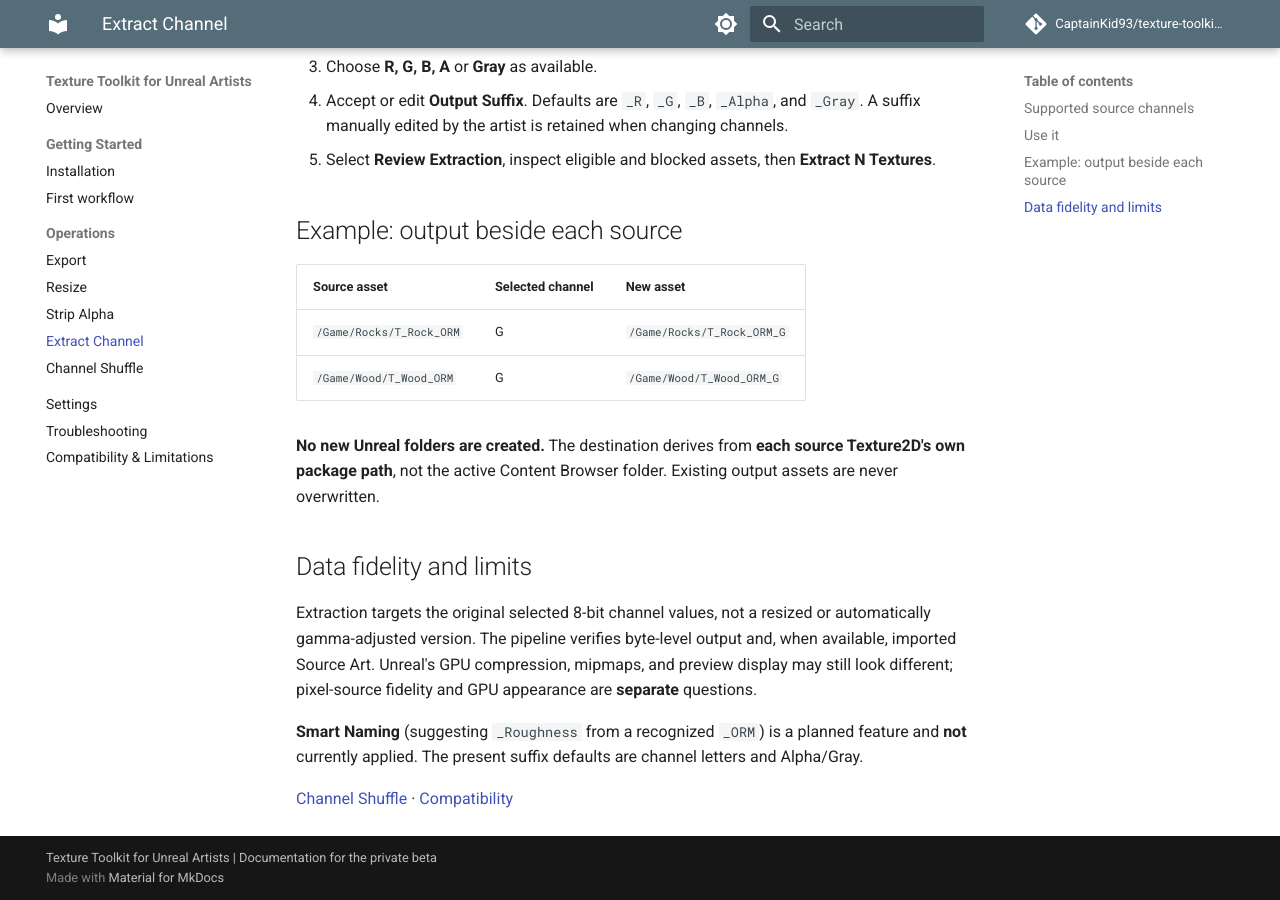
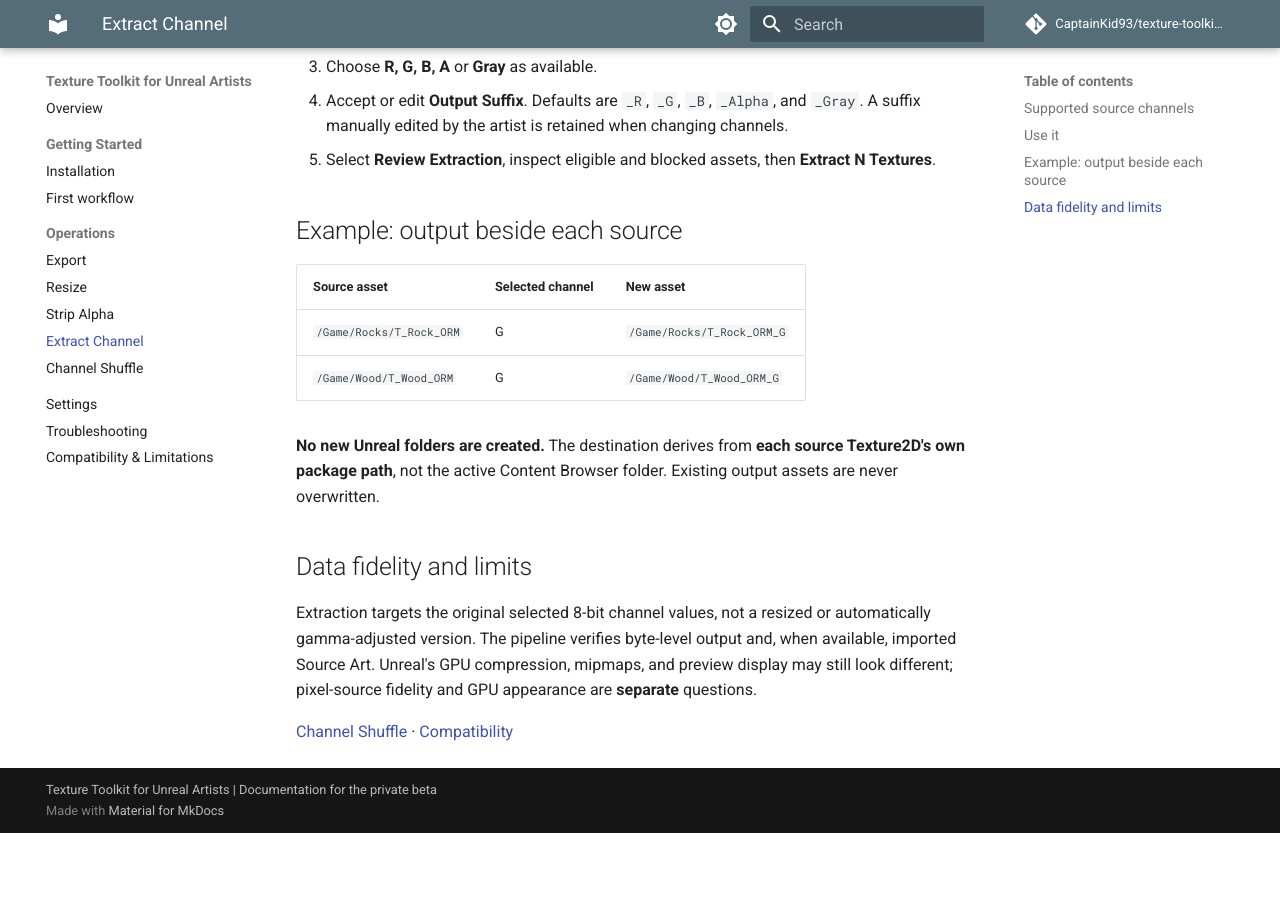
Before and after one commit to CaptainKid93/texture-toolkit-docs, an MkDocs documentation site: the page built from docs/operations/extract-channel.md, in a window 1280 px wide and 900 px high, scrolled down 717 px. Built offline with MkDocs 1.6.1 and Material for MkDocs 9.7.7, drawn with Linux system fonts in a browser that asks for light colours; comment, search, counter and statistics services are not loaded; after the commit the page ends 1550 px from its top, so only the background shows below that.

Commit message:
docs: limit public guide to implemented operations

```diff
--- a/docs/operations/extract-channel.md
+++ b/docs/operations/extract-channel.md
@@ -33,6 +33,4 @@ A channel is available only when the source actually supports it. The tool does
 
 Extraction targets the original selected 8-bit channel values, not a resized or automatically gamma-adjusted version. The pipeline verifies byte-level output and, when available, imported Source Art. Unreal's GPU compression, mipmaps, and preview display may still look different; pixel-source fidelity and GPU appearance are **separate** questions.
 
-**Smart Naming** (suggesting `_Roughness` from a recognized `_ORM`) is a planned feature and **not** currently applied. The present suffix defaults are channel letters and Alpha/Gray.
-
 [Channel Shuffle](channel-shuffle.md) · [Compatibility](../compatibility.md)
```
